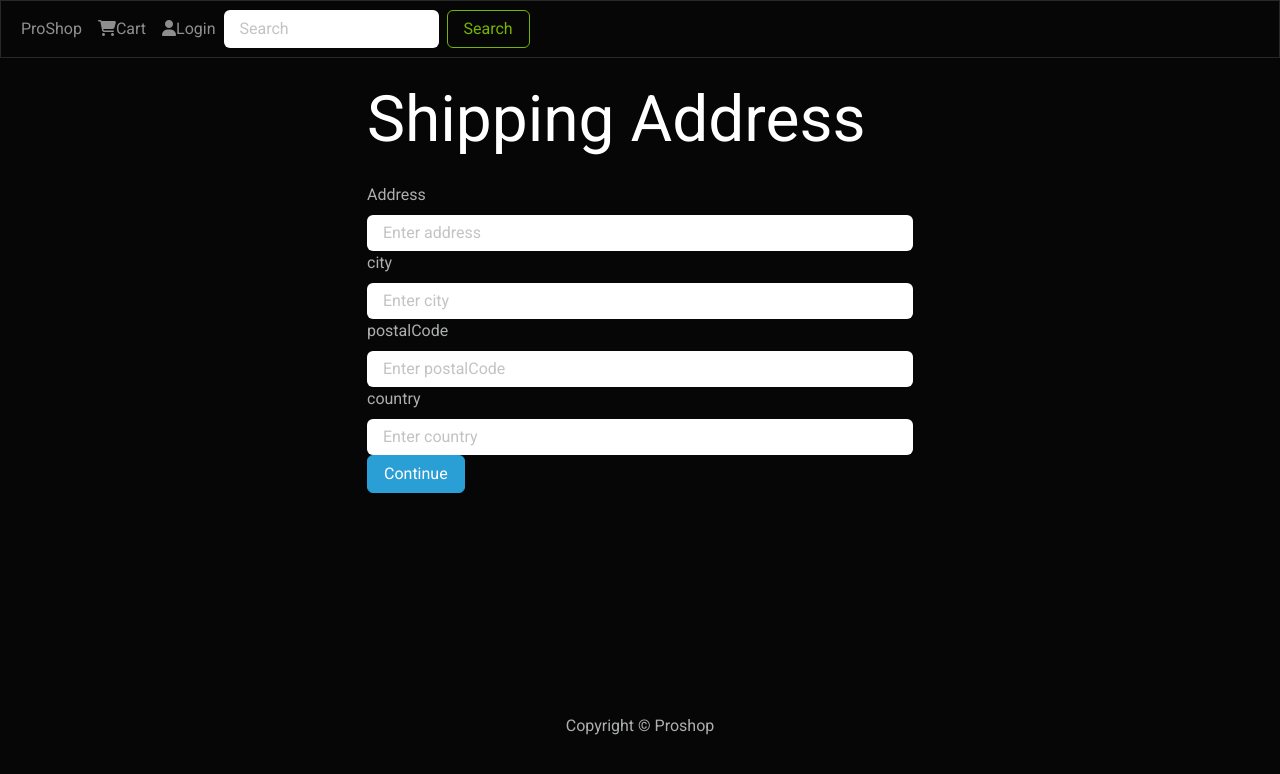
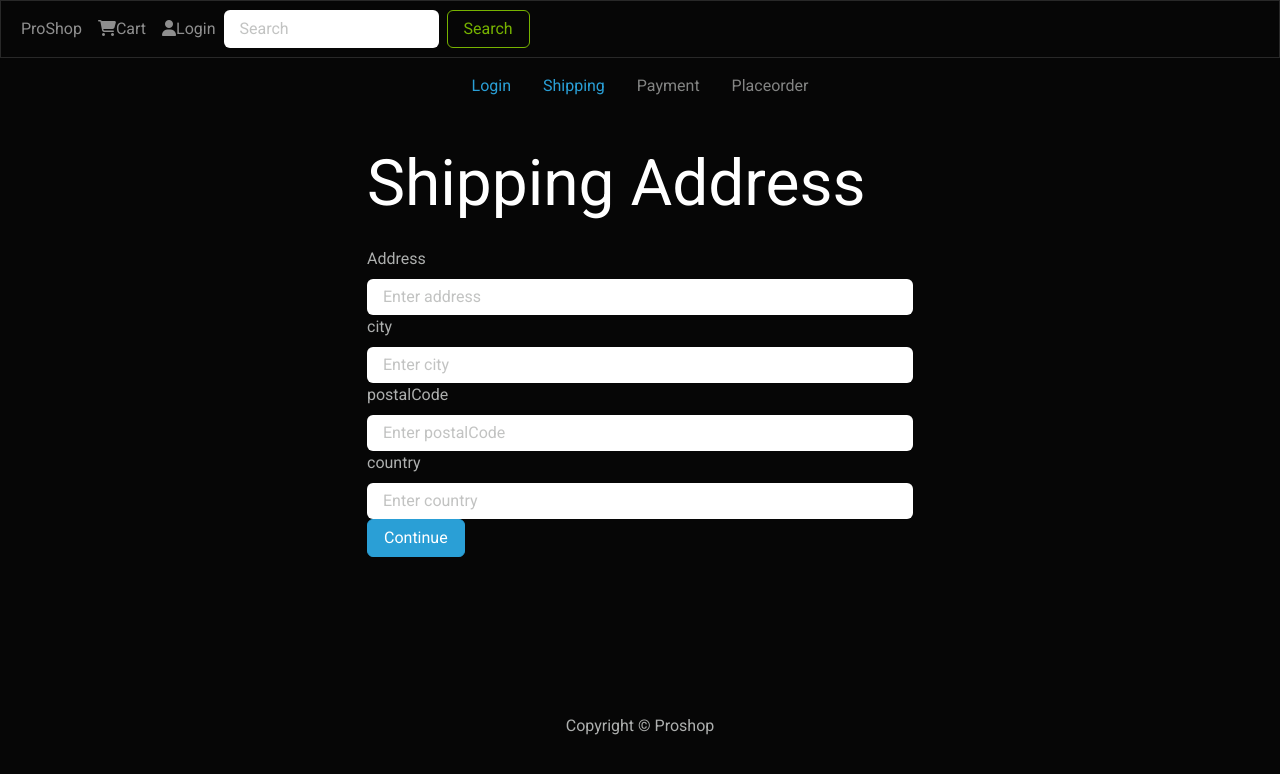
Before and after one commit to Yukesh570/ecommerce-website, a React (Create React App) app in the folder frontend/: page /shipping in a window 1280 px wide. Shown: the top 774 px of the page. Built offline with nearby package versions, Linux system fonts and the light colour scheme.

Commit message:
checkoutstepcommit

```diff
--- /dev/null
+++ b/frontend/src/components/CheckoutSteps.js
@@ -0,0 +1,55 @@
+import React from 'react'
+import { Nav } from 'react-bootstrap'
+import { LinkContainer } from 'react-router-bootstrap'
+import { Link } from 'wouter'
+function CheckoutSteps({step1, step2, step3,step4} ) {
+  return (
+    <Nav className='justify-content-center mb-4'>
+        <Nav.Item>
+            {step1 ?(
+                <LinkContainer to='/login'>
+                    <Nav.Link>Login</Nav.Link>
+                </LinkContainer>
+            ):(
+                <Nav.Link disabled >Login</Nav.Link>
+
+            )}
+            </Nav.Item>
+
+            <Nav.Item>
+            {step2 ?(
+                <LinkContainer to='/shipping'>
+                    <Nav.Link>Shipping</Nav.Link>
+                </LinkContainer>
+            ):(
+                <Nav.Link disabled >Shipping</Nav.Link>
+
+            )}
+            </Nav.Item>
+
+            <Nav.Item>
+            {step3 ?(
+                <LinkContainer to='/payment'>
+                    <Nav.Link>Payment</Nav.Link>
+                </LinkContainer>
+            ):(
+                <Nav.Link disabled >Payment</Nav.Link>
+
+            )}
+            </Nav.Item>
+
+            <Nav.Item>
+            {step4 ?(
+                <LinkContainer to='/placeorder'>
+                    <Nav.Link>Placeorder</Nav.Link>
+                </LinkContainer>
+            ):(
+                <Nav.Link disabled >Placeorder</Nav.Link>
+
+            )}
+            </Nav.Item>
+    </Nav>
+  )
+}
+
+export default CheckoutSteps
--- a/frontend/src/screens/ShippingScreen.js
+++ b/frontend/src/screens/ShippingScreen.js
@@ -6,6 +6,8 @@
 
 import { saveShippingAddress } from '../actions/cartAction'
 import FormContainer from '../components/FormContainer'
+import CheckoutSteps from '../components/CheckoutSteps'
+
 function ShippingScreen() {
     const navigator=useNavigate()
     const dispatch=useDispatch()
@@ -24,6 +26,7 @@
     }
   return (
     <FormContainer>
+        <CheckoutSteps step1 step2/>
         <h1>Shipping Address</h1>
         <Form onSubmit={submitHandler}>
         <Form.Group controlId='address'>
```
